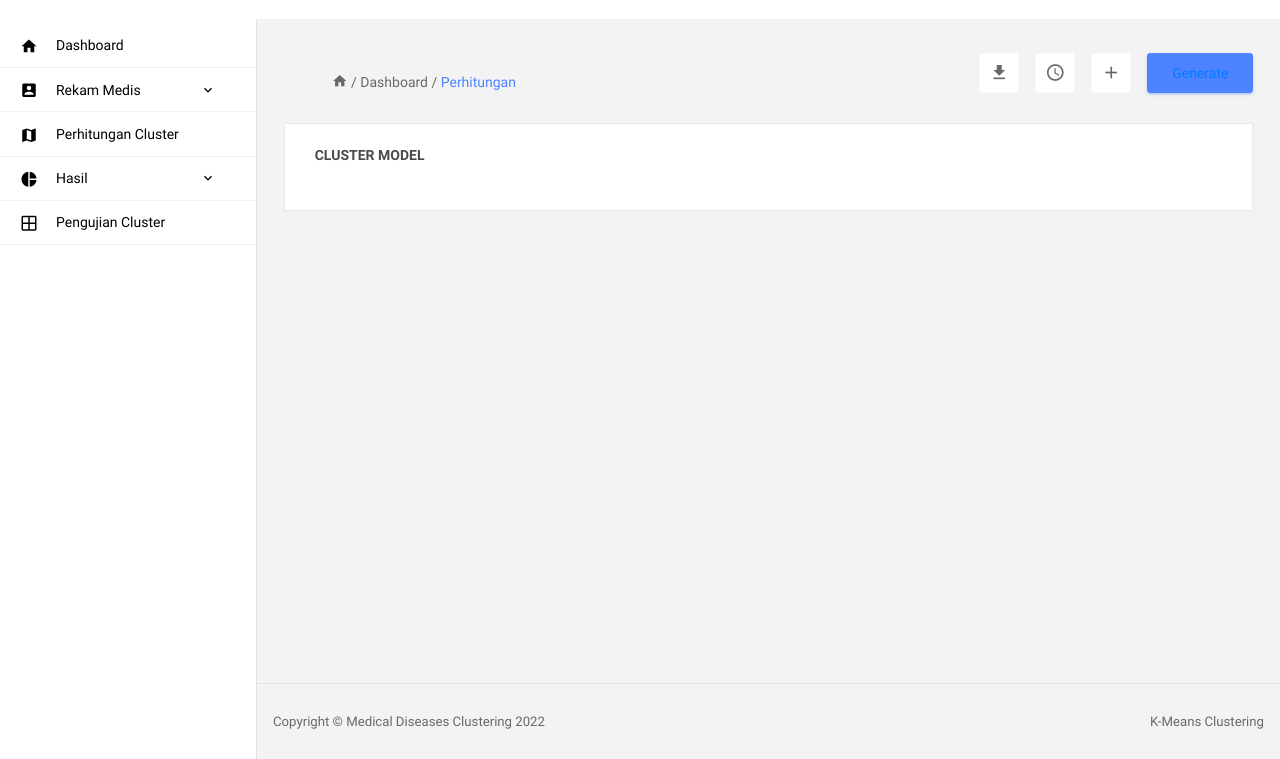
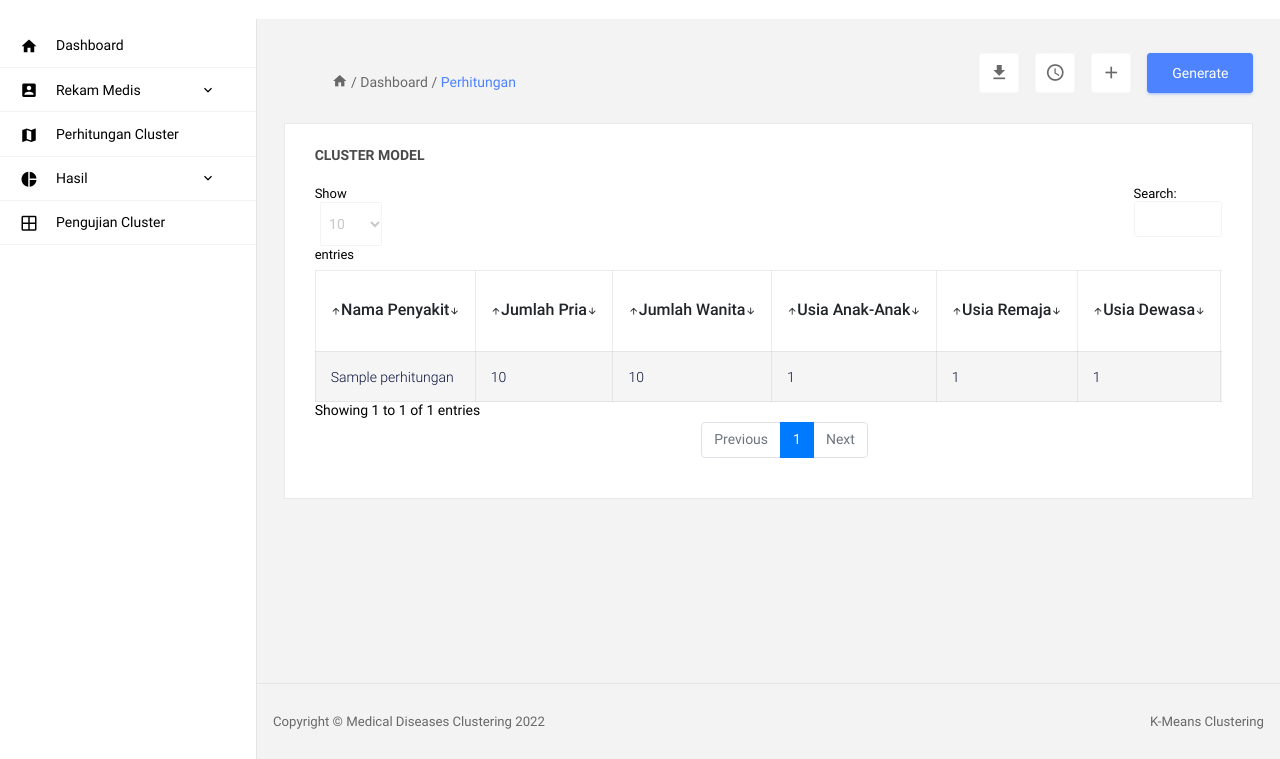
Before and after one commit to patriotadev/clustering_rekam_medis, a Django app: page /perhitungan/ in a window 1280 px wide. Shown: the part 60-819 px from the top of the page. Run offline with Django 3.2, Linux system fonts and the light colour scheme; a user stored in the database is signed in; tables that the repository leaves empty hold one stand-in row (values such as "Sample post"); parts of the project's set-up code (start-up, migrations or seed data) failed here and were passed over; some libraries are stand-ins or nearby versions.

Commit message:
create generate function in perhitungan/views.py & create ajax post in index.html

```diff
--- a/perhitungan/models.py
+++ b/perhitungan/models.py
@@ -5,13 +5,13 @@ from django.db import models
 
 class Perhitungan(models.Model):
     nama_penyakit = models.CharField(max_length=255, blank=True, null=True)
-    jumlah_pria = models.IntegerField(blank=True, null=True)
-    jumlah_Wanita = models.IntegerField(blank=True, null=True)
-    usia_anak = models.BooleanField(blank=True, null=True)
-    usia_remaja = models.BooleanField(blank=True, null=True)
-    usia_dewasa = models.BooleanField(blank=True, null=True)
-    usia_tua = models.BooleanField(blank=True, null=True)
-    usia_manula = models.BooleanField(blank=True, null=True)
+    jumlah_laki = models.IntegerField(blank=True, null=True)
+    jumlah_perempuan = models.IntegerField(blank=True, null=True)
+    usia_anak = models.IntegerField(blank=True, null=True, default=0)
+    usia_remaja = models.IntegerField(blank=True, null=True, default=0)
+    usia_dewasa = models.IntegerField(blank=True, null=True, default=0)
+    usia_tua = models.IntegerField(blank=True, null=True, default=0)
+    usia_manula = models.IntegerField(blank=True, null=True, default=0)
     c1 = models.CharField(max_length=255, blank=True, null=True)
     c2 = models.CharField(max_length=255, blank=True, null=True)
     c3 = models.CharField(max_length=255, blank=True, null=True)
--- a/perhitungan/templates/perhitungan/index.html
+++ b/perhitungan/templates/perhitungan/index.html
@@ -25,9 +25,7 @@
         <button type="button" class="btn btn-light bg-white btn-icon mr-3 mt-2 mt-xl-0">
           <i class="mdi mdi-plus text-muted"></i>
         </button>
-        <button class="btn btn-primary mt-2 mt-xl-0">
-          <a href="{% url 'perhitungan:generate' %}">Generate</a>
-        </button>
+        <button id="generate" class="btn btn-primary mt-2 mt-xl-0">Generate</button>
       </div>
     </div>
   </div>
@@ -40,14 +38,18 @@
           <table class="table table-hover" id="table">
             <thead>
               <tr>
-                <!-- <th>Nama Penyakit</th>
+                <th>Nama Penyakit</th>
                 <th>Jumlah Pria</th>
                 <th>Jumlah Wanita</th>
                 <th>Usia Anak-Anak</th>
                 <th>Usia Remaja</th>
                 <th>Usia Dewasa</th>
                 <th>Usia Tua</th>
-                <th>Usia Manula</th> -->
+                <th>Usia Manula</th>
+                <th>C1</th>
+                <th>C2</th>
+                <th>C3</th>
+                <th>Kelompok</th>
               </tr>
             </thead>
             <tbody>
@@ -60,5 +62,73 @@
 
   {% endblock content %}
 
+  {% block css %}
+  <style>
+    .dataTables_filter {
+    width: 20%;
+    float: right;
+    text-align: left;
+  }
+  </style>
+  {% endblock css %}
+
   {% block js %}
+  <script type="text/javascript">
+  let tabel
+  $(document).ready(()=> {
+    $.ajaxSetup({
+      'X-CSRF-TOKEN' : $('meta[name="csrf-token"').attr('content')
+    })
+    tabel = $('#table').DataTable({
+        paging: true,
+        autoWidth: false,
+        processing: true,
+        serverSide: false,
+        ajax: {
+          url: "{% url 'perhitungan:index' %}",
+          dataSrc: ''
+        },
+        columns: [
+            {data: 'nama_penyakit'},
+            {data: 'jumlah_laki'},
+            {data: 'jumlah_perempuan'},
+            {data: 'usia_anak'},
+            {data: 'usia_remaja'},
+            {data: 'usia_dewasa'},
+            {data: 'usia_tua'},
+            {data: 'usia_manula'},
+            {data: 'c1'},
+            {data: 'c2'},
+            {data: 'c3'},
+            {data: 'kelompok'},
+        ]
+    })
+
+    $('#generate').on('click', (e)=> {
+        e.preventDefault()
+        $.ajax({
+          url: "{% url 'perhitungan:generate' %}",
+          method: "POST",
+          cache: false,
+          contentType: false,
+          processData: false,
+          beforeSend: () => {
+            Swal.showLoading()
+          },
+          success: (res) => {
+              setTimeout(() => {
+                tabel.ajax.reload()
+                msg('success', 'Berhasil!')
+              }, 1000)
+          },
+          error: (jqXHR, textStatus, errorThrown) => {
+              setTimeout(() => {
+                tabel.ajax.reload()
+                msg('error', 'Oops.. Gagal!')
+              }, 1000)
+          }
+        })
+    })
+  })
+  </script>
   {% endblock js %}
--- a/perhitungan/views.py
+++ b/perhitungan/views.py
@@ -1,19 +1,60 @@
+from http.client import HTTPResponse
+from django.http.response import JsonResponse
 from urllib import request
-from django.shortcuts import render
+from django.core import serializers
+from django.shortcuts import render, redirect
 from perhitungan.models import Perhitungan
-from rm.models import Penyakit
+from rm.models import Penyakit, RM
 
 # Create your views here.
 
 
 def index(request):
-    return render(request, 'perhitungan/index.html')
+    if not request.user.is_authenticated:
+        return redirect('login')
+    perhitungan = Perhitungan.objects.all()
+    if request.is_ajax():
+        perhitungan_serialized = serializers.serialize('python', perhitungan)
+        perhitungan_json = [d['fields'] for d in perhitungan_serialized]
+        return JsonResponse(perhitungan_json, safe=False)
+    return render(request, 'perhitungan/index.html', {'perhitungan': perhitungan})
+
 
 def generate(request):
+    Perhitungan.objects.all().delete()
     penyakit = Penyakit.objects.values_list('nama_penyakit', flat=True)
-    print(penyakit)
+    for p in penyakit:
+        lk_count = RM.objects.filter(diagnosis__contains=p,
+                                     jenis_kelamin='L').count()
+        pr_count = RM.objects.filter(diagnosis__contains=p,
+                                     jenis_kelamin='P').count()
+        kategori_usia = RM.objects.values_list(
+            'umur', flat=True).filter(diagnosis__contains=p)
 
-    for p in penyakit:
-        Perhitungan(nama_penyakit=p)
+        perhitungan = Perhitungan(
+            nama_penyakit=p, jumlah_laki=lk_count, jumlah_perempuan=pr_count)
+        perhitungan.save()
 
-    return
+        for u in kategori_usia:
+            if int(u) <= 11:
+                Perhitungan.objects.filter(
+                    nama_penyakit=p).update(usia_anak=1)
+            elif int(u) >= 12 & int(u) <= 25:
+                Perhitungan.objects.filter(
+                    nama_penyakit=p).update(usia_remaja=1)
+            elif int(u) >= 25 & int(u) <= 45:
+                Perhitungan.objects.filter(
+                    nama_penyakit=p).update(usia_dewasa=1)
+            elif int(u) >= 45 & int(u) <= 65:
+                Perhitungan.objects.filter(
+                    nama_penyakit=p).update(usia_tua=1)
+            elif int(u) > 65:
+                Perhitungan.objects.filter(
+                    nama_penyakit=p).update(usia_manula=1)
+
+    perhitungan = Perhitungan.objects.all()
+    if request.is_ajax():
+        perhitungan_serialized = serializers.serialize('python', perhitungan)
+        perhitungan_json = [d['fields'] for d in perhitungan_serialized]
+        return JsonResponse(perhitungan_json, safe=False)
+    return render(request, 'perhitungan/index.html', {'perhitungan': perhitungan})
--- a/rm/views.py
+++ b/rm/views.py
@@ -6,6 +6,7 @@ from django.shortcuts import redirect, render
 from django.core.files.storage import FileSystemStorage
 from tablib import Dataset
 from import_export import resources
+from perhitungan.models import Perhitungan
 from rm.models import RM, Klasifikasi, Penyakit
 # Create your views here.
 
@@ -58,6 +59,8 @@ def rm_upload(request):
         rm.delete()
         penyakit = Penyakit.objects.all()
         penyakit.delete()
+        perhitungan = Perhitungan.objects.all()
+        perhitungan.delete()
 
     # --> Store new data to database (rm_rm)
     if request.method == 'POST':
```
Also changed, not shown: perhitungan/migrations/0002_auto_20220118_0940.py (added), perhitungan/migrations/0003_auto_20220118_1142.py (added), perhitungan/migrations/0004_auto_20220118_1312.py (added).
